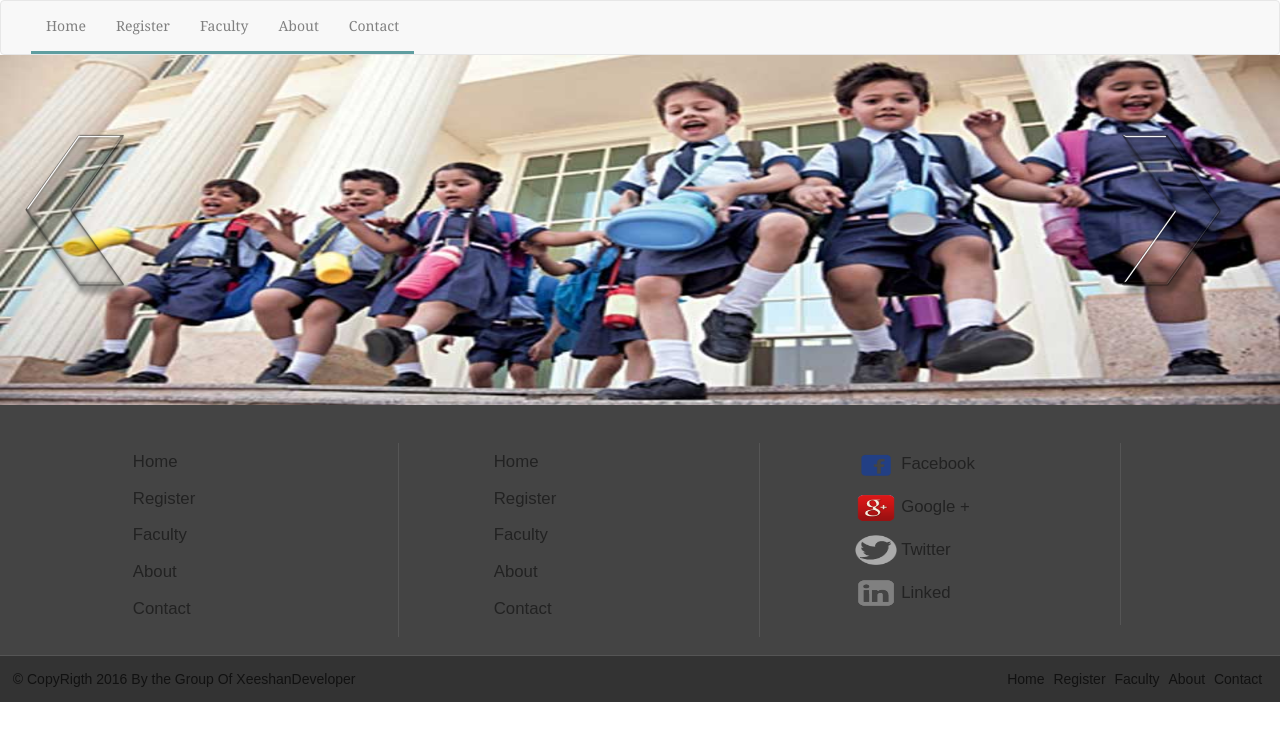
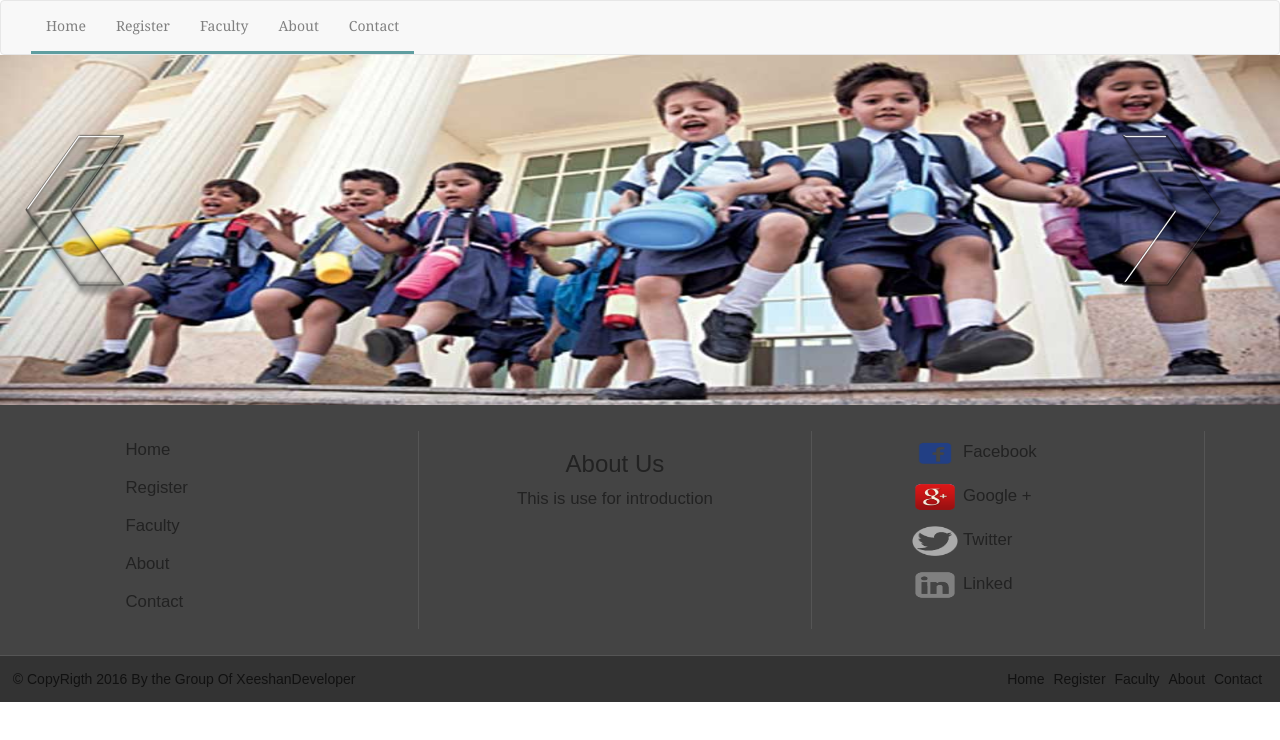
Before and after one commit to XeeshanAnsari/Sataria-website, a plain HTML site: page index.html in a window 1280 px wide. Drawn offline with Linux system fonts and the light colour scheme.

Commit message:
in footer section about is created

```diff
--- a/index.html
+++ b/index.html
@@ -59,13 +59,9 @@
                   <li><a href="#">Contact</a></li>
                 </ul>
             </div>
-               <div class="col-footer">
-                <ul  id="footer-nav-section" >
-                  <li><a href="#">Home</a></li>
-                  <li><a href="#">Register</a></li>
-                  <li><a href="#">Faculty</a></li>
-                  <li><a href="#">About</a></li>
-                  <li><a href="#">Contact</a></li>
+               <div class="col-footer" id="footer-about">
+                  <h3>About Us</h3>
+                  <p>This is use for introduction</p>
                 </ul>
             </div>
 
--- a/styles/style.css
+++ b/styles/style.css
@@ -60,16 +60,18 @@ body{
 /* footer is start here */
 #footer-first{
     width: 100%;
-    padding: 3%;
+    padding: 2%;
     height: 250px;
     background-color: #444444;
     font-size: 120%;
 
 }
 .col-footer{
-    width: 30%;
+    width: 32%;
+    height: 100%;
     float: left;
-    border-right: 1px solid #555555;
+    color: #222222;
+    border-right :  1px solid #555555;
   }
 #footer-nav-section{
      list-style: none;
@@ -88,6 +90,10 @@ body{
 #footer-nav-section li a:hover{
     color: #888888;
     text-decoration: none;
+}
+#footer-about{
+    text-align: center;
+    padding: 0px 2%;
 }
 .contact-icon{
     width: 20%;
```
